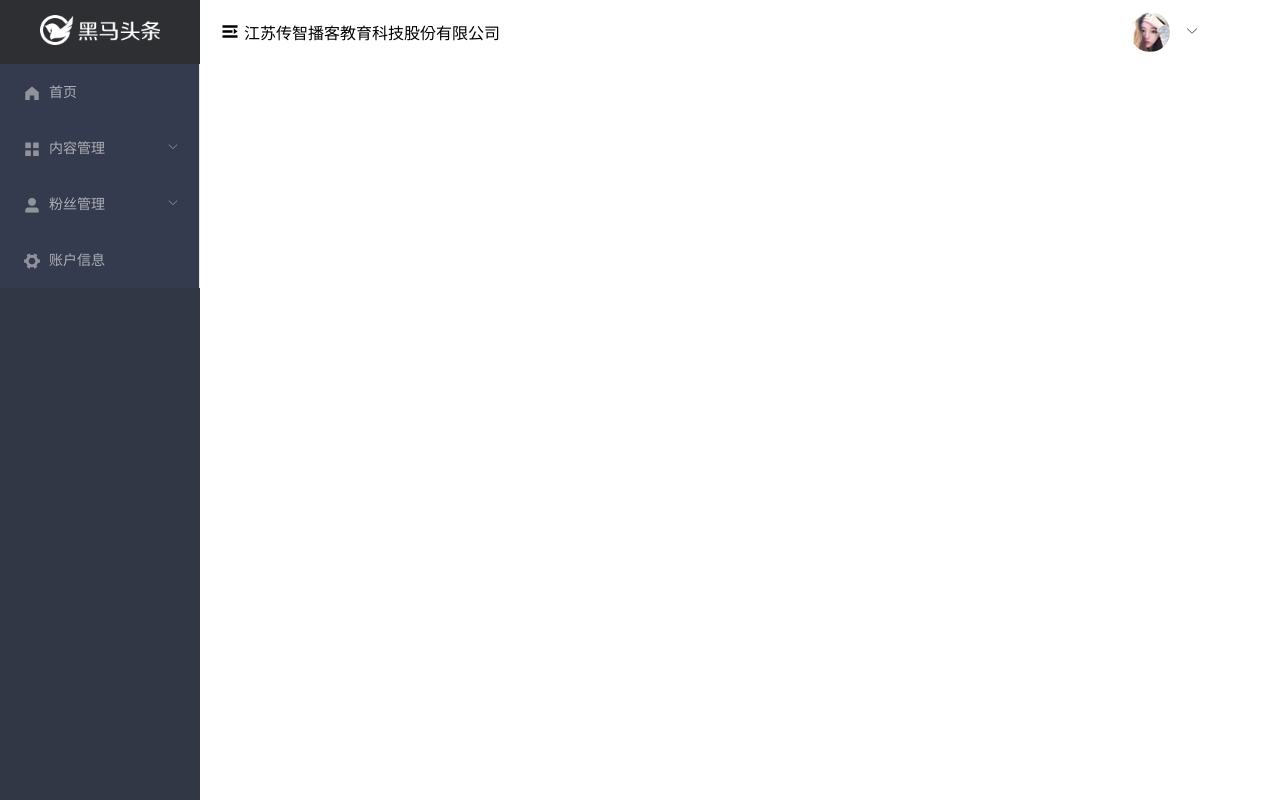
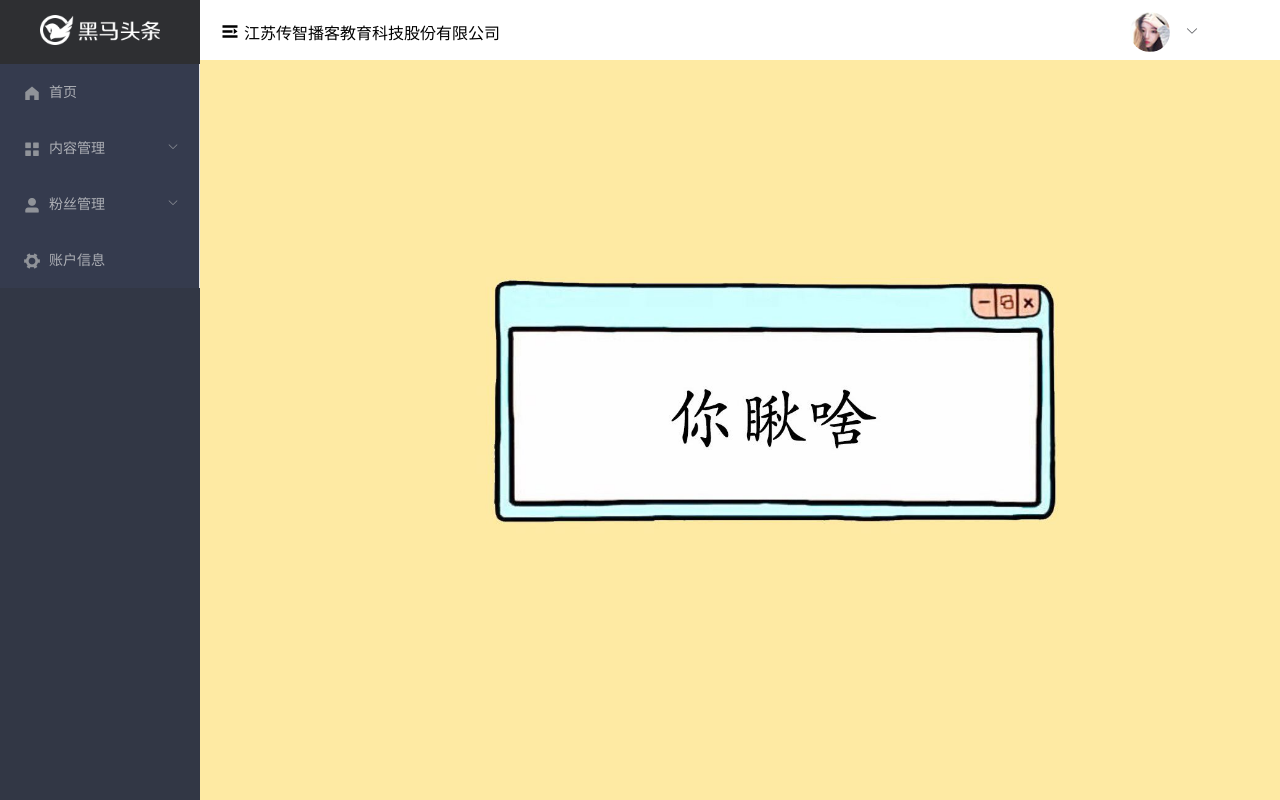
Before and after one commit to xwslove/toutiao81, a Vue app: page /#/home in a window 1280 px wide. Built offline with nearby package versions, Linux system fonts and the light colour scheme; no server answers.

Commit message:
主页模块-默认导航

```diff
--- a/src/views/home/index.vue
+++ b/src/views/home/index.vue
@@ -13,7 +13,7 @@
        <layout-header></layout-header>
      </el-header>
      <!-- 中间区域 -->
-     <el-main>
+     <el-main style="padding:0 0">
        <router-view></router-view>
      </el-main>
    </el-container>
--- /dev/null
+++ b/src/views/home/main.vue
@@ -0,0 +1,18 @@
+<template>
+  <div class="home"></div>
+</template>
+
+<script>
+export default {
+
+}
+</script>
+
+<style>
+    .home{
+        background-image: url('../../assets/img/home.jpg');
+        background-size: cover;
+        width: 100%;
+        height: 100%;
+    }
+</style>
```
Also changed, not shown: src/router.js (+6 -1 lines).
